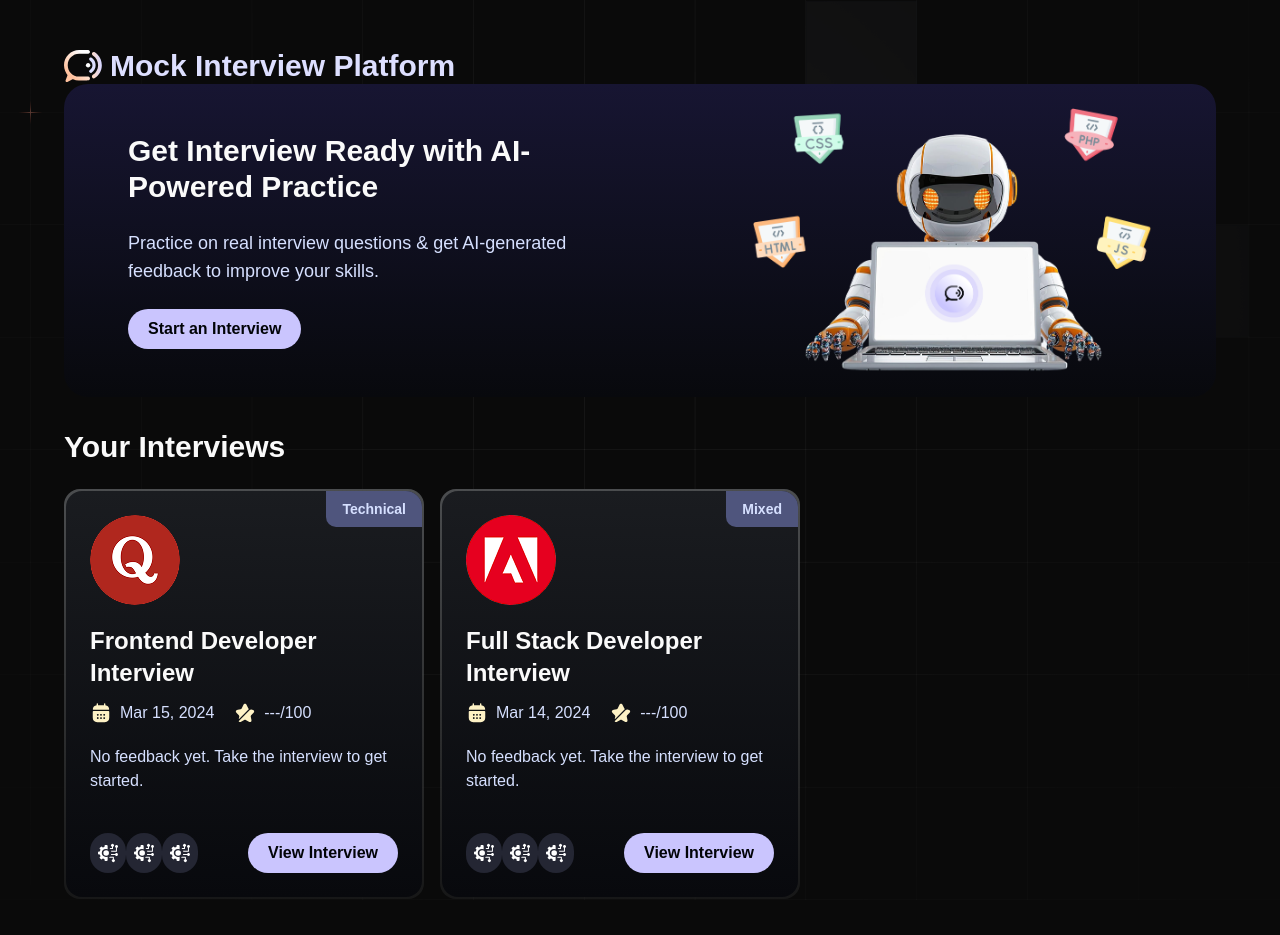
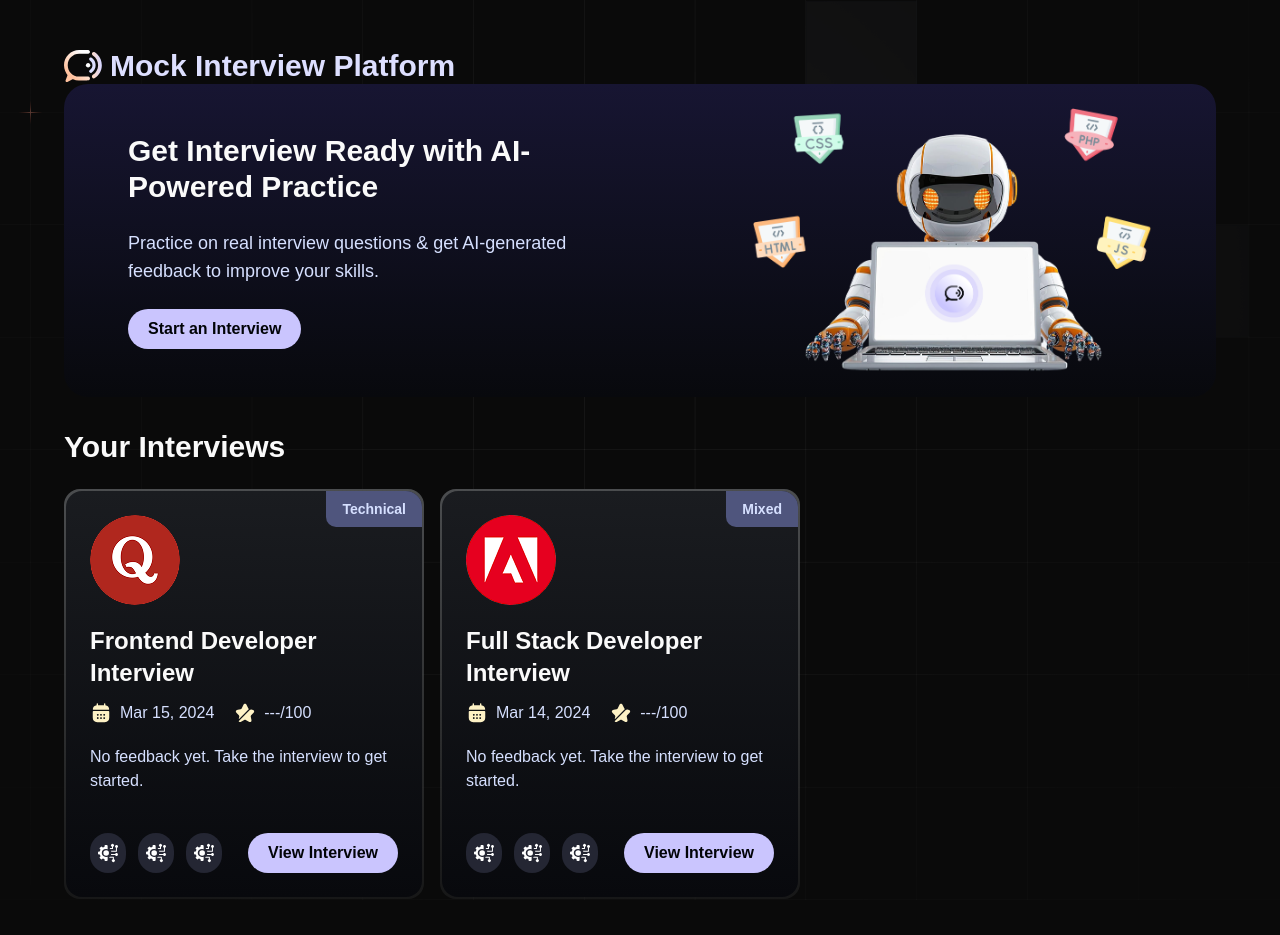
Before and after one commit to IsukaW/mock-interview-platform, a Next.js app: page / in a window 1280 px wide. Shown: the top 935 px of the page. Built offline with nearby package versions, Linux system fonts and the light colour scheme; a web font is replaced by a local one.

Commit message:
Refactor DisplayTechIcons to include utility class names for dynamic styling

```diff
--- a/components/DisplayTechIcons.tsx
+++ b/components/DisplayTechIcons.tsx
@@ -1,5 +1,5 @@
 import React from 'react'
-import { getTechLogos } from '@/lib/utils';
+import { cn, getTechLogos } from '@/lib/utils';
 import Image from 'next/image';
 
 const DisplayTechIcons = async ({ techStack }: TechIconProps) => {
@@ -8,8 +8,8 @@ const DisplayTechIcons = async ({ techStack }: TechIconProps) => {
 
   return (
     <div className='flex flex-row'>
-      {techIcons.slice(0, 3).map(({ tech, url }) => (
-        <div key={tech} className='relative group bg-dark-300 rounded-full p-2 flex-center items-center'>
+      {techIcons.slice(0, 3).map(({ tech, url }, index) => (
+        <div key={tech} className={cn('relative group bg-dark-300 rounded-full p-2 flex-center items-center', index >= 1 && 'ml-3')}>
             <span className='tech-tooltip'>
                 {tech}
             </span>
```
